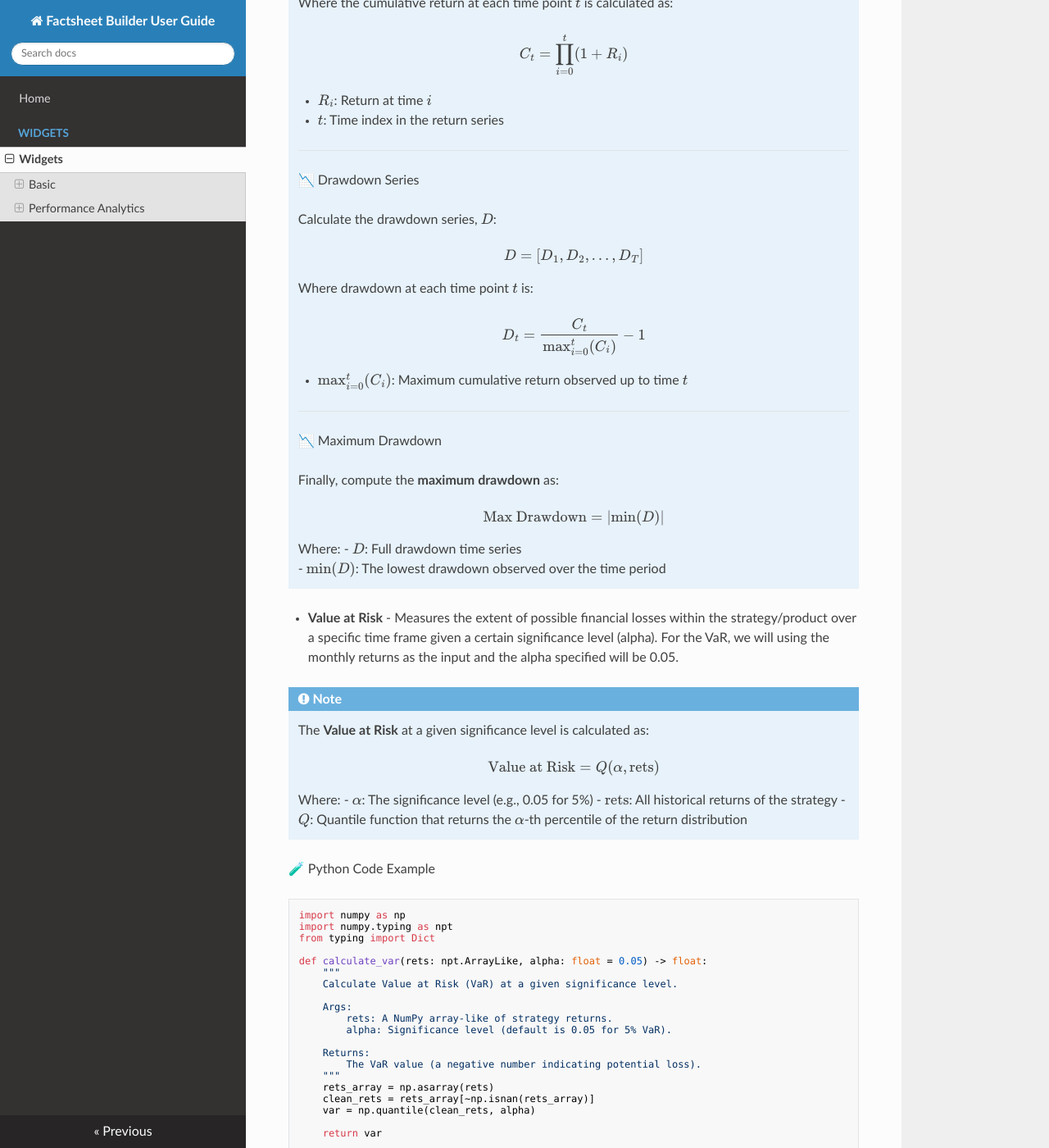
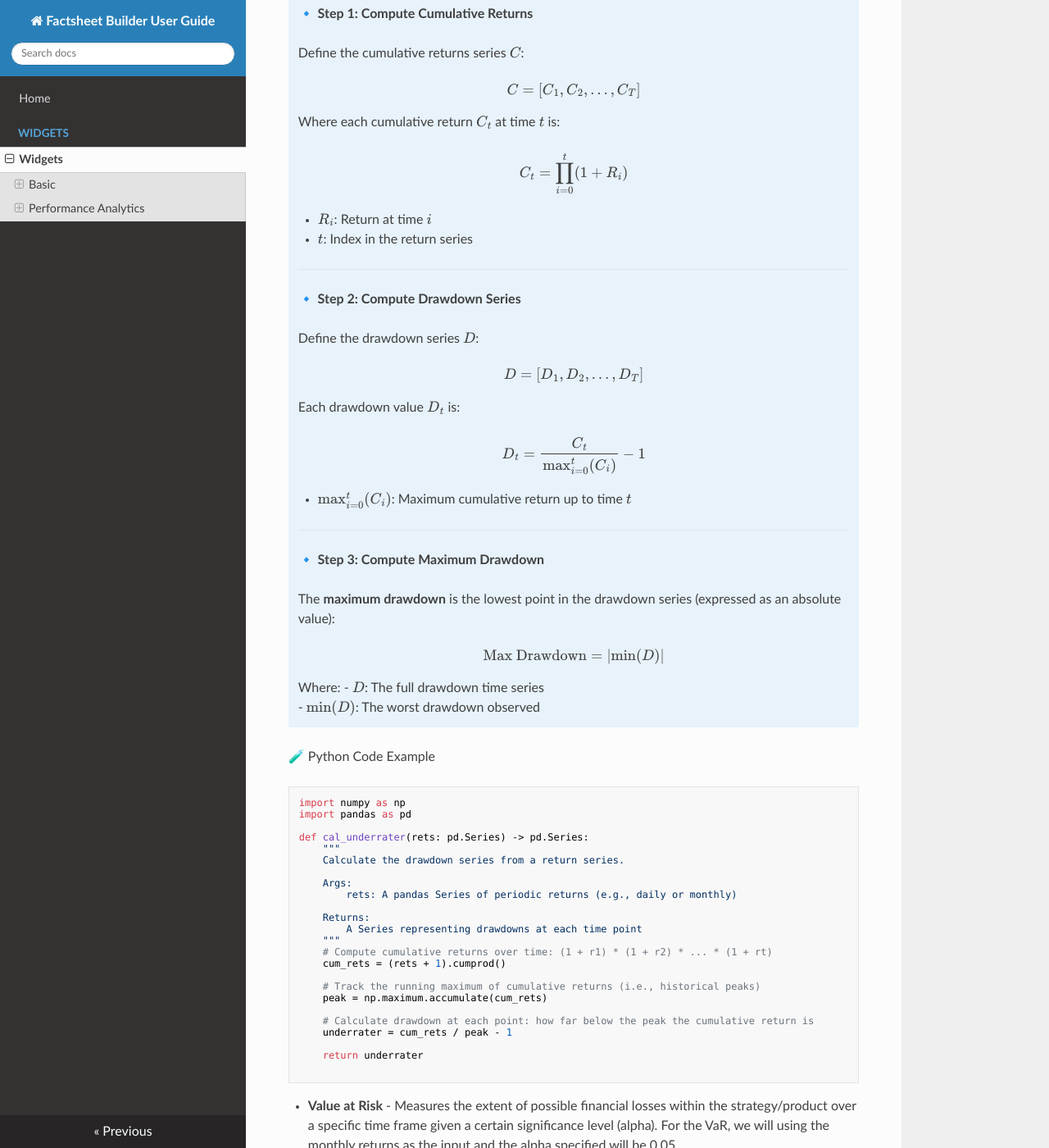
Before and after one commit to noviscient/factbox-user-guide, an MkDocs documentation site: the page built from docs/widgets/index.md, in a window 1280 px wide and 1400 px high, scrolled down 8628 px. Shown: the whole window at 82% size. Built offline with MkDocs 1.6.1, drawn with Linux system fonts in a browser that asks for light colours; nearby versions of some CDN libraries; some of the changed text lies outside the part shown.

Commit message:
update widgets, add MD note

````diff
--- a/docs/widgets/index.md
+++ b/docs/widgets/index.md
@@ -188,54 +188,89 @@ Display risk statistics properties.
 - **Maximum Drawdown** - The largest peak-to-trough decline in value during a specific period, showing the worst potential loss.
 
 !!! note
-    📈 Max Drawdown Calculation
+    **📉 Max Drawdown Calculation**
 
-    Compute the cumulative returns series, $C$:
+    The **maximum drawdown** measures the largest peak-to-trough decline in cumulative returns over a given time period.
+
+    ---
+
+    **🔹 Step 1: Compute Cumulative Returns**
+
+    Define the cumulative returns series $C$:
 
     $$
     C = [C_1, C_2, \dots, C_T]
     $$
 
-    Where the cumulative return at each time point $t$ is calculated as:
+    Where each cumulative return $C_t$ at time $t$ is:
 
     $$
     C_t = \prod_{i=0}^{t} (1 + R_i)
     $$
 
     - $R_i$: Return at time $i$
-    - $t$: Time index in the return series
+    - $t$: Index in the return series
 
     ---
 
-    📉 Drawdown Series
+    **🔹 Step 2: Compute Drawdown Series**
 
-    Calculate the drawdown series, $D$:
+    Define the drawdown series $D$:
 
     $$
     D = [D_1, D_2, \dots, D_T]
     $$
 
-    Where drawdown at each time point $t$ is:
+    Each drawdown value $D_t$ is:
 
     $$
     D_t = \frac{C_t}{\max_{i=0}^{t}(C_i)} - 1
     $$
 
-    - $\max_{i=0}^{t}(C_i)$: Maximum cumulative return observed up to time $t$
+    - $\max_{i=0}^{t}(C_i)$: Maximum cumulative return up to time $t$
 
     ---
 
-    📉 Maximum Drawdown
+    **🔹 Step 3: Compute Maximum Drawdown**
 
-    Finally, compute the **maximum drawdown** as:
+    The **maximum drawdown** is the lowest point in the drawdown series (expressed as an absolute value):
 
     $$
     \text{Max Drawdown} = \left| \min(D) \right|
     $$
 
     Where:
-    - $D$: Full drawdown time series
-    - $\min(D)$: The lowest drawdown observed over the time period
+    - $D$: The full drawdown time series
+    - $\min(D)$: The worst drawdown observed
+
+🧪 Python Code Example
+
+```python
+import numpy as np
+import pandas as pd
+
+def cal_underrater(rets: pd.Series) -> pd.Series:
+    """
+    Calculate the drawdown series from a return series.
+
+    Args:
+        rets: A pandas Series of periodic returns (e.g., daily or monthly)
+
+    Returns:
+        A Series representing drawdowns at each time point
+    """
+    # Compute cumulative returns over time: (1 + r1) * (1 + r2) * ... * (1 + rt)
+    cum_rets = (rets + 1).cumprod()
+
+    # Track the running maximum of cumulative returns (i.e., historical peaks)
+    peak = np.maximum.accumulate(cum_rets)
+
+    # Calculate drawdown at each point: how far below the peak the cumulative return is
+    underrater = cum_rets / peak - 1
+
+    return underrater
+
+```
 
 - **Value at Risk** - Measures the extent of possible financial losses within the strategy/product over a specific time frame given a certain significance level (alpha). For the VaR, we will using the monthly returns as the input and the alpha specified will be 0.05.
 
@@ -297,34 +332,34 @@ def calculate_var(rets: npt.ArrayLike, alpha: float = 0.05) -> float:
 
     ---
 
-    🧪 Python Code Example
+🧪 Python Code Example
 
-    ```python
-    import numpy as np
-    import numpy.typing as npt
+```python
+import numpy as np
+import numpy.typing as npt
 
-    def calculate_empirical_expected_shortfall(rets: npt.ArrayLike, alpha: float = 0.05) -> float:
-        """
-        Calculate the empirical Expected Shortfall (ES) at a given significance level.
+def calculate_empirical_expected_shortfall(rets: npt.ArrayLike, alpha: float = 0.05) -> float:
+    """
+    Calculate the empirical Expected Shortfall (ES) at a given significance level.
 
-        Args:
-            rets: A NumPy array-like of strategy returns.
-            alpha: Significance level (default is 0.05).
+    Args:
+        rets: A NumPy array-like of strategy returns.
+        alpha: Significance level (default is 0.05).
 
-        Returns:
-            The ES value (mean of worst-case losses).
-        """
-        rets_array = np.asarray(rets)
-        clean_rets = rets_array[~np.isnan(rets_array)]
-        quantile = np.quantile(clean_rets, alpha)
+    Returns:
+        The ES value (mean of worst-case losses).
+    """
+    rets_array = np.asarray(rets)
+    clean_rets = rets_array[~np.isnan(rets_array)]
+    quantile = np.quantile(clean_rets, alpha)
 
-        if alpha >= 0.5:
-            es = clean_rets[clean_rets >= quantile].mean()
-        else:
-            es = clean_rets[clean_rets <= quantile].mean()
+    if alpha >= 0.5:
+        es = clean_rets[clean_rets >= quantile].mean()
+    else:
+        es = clean_rets[clean_rets <= quantile].mean()
 
-        return es
-    ```
+    return es
+```
 
 - **Beta (Market Index)** - Indicates sensitivity to market movements; a beta above 1 implies higher volatility than the market.
 
````
